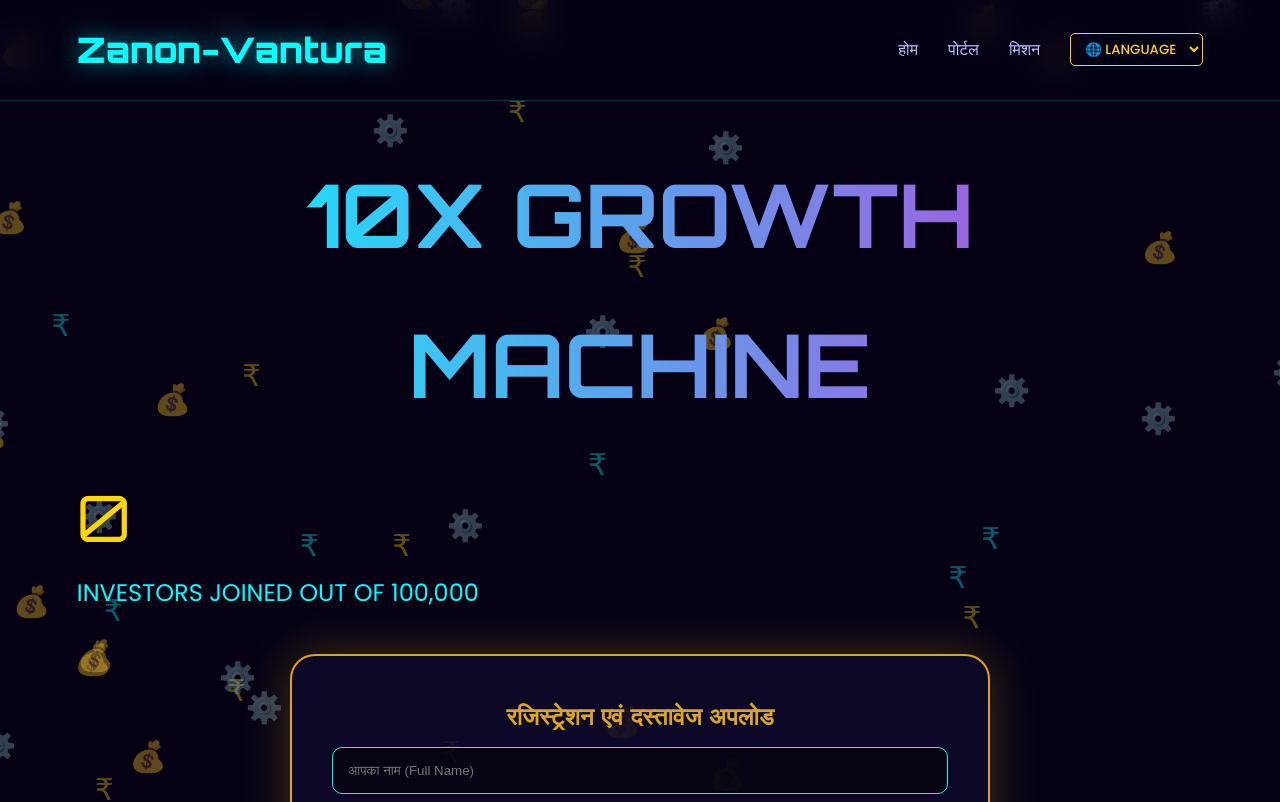
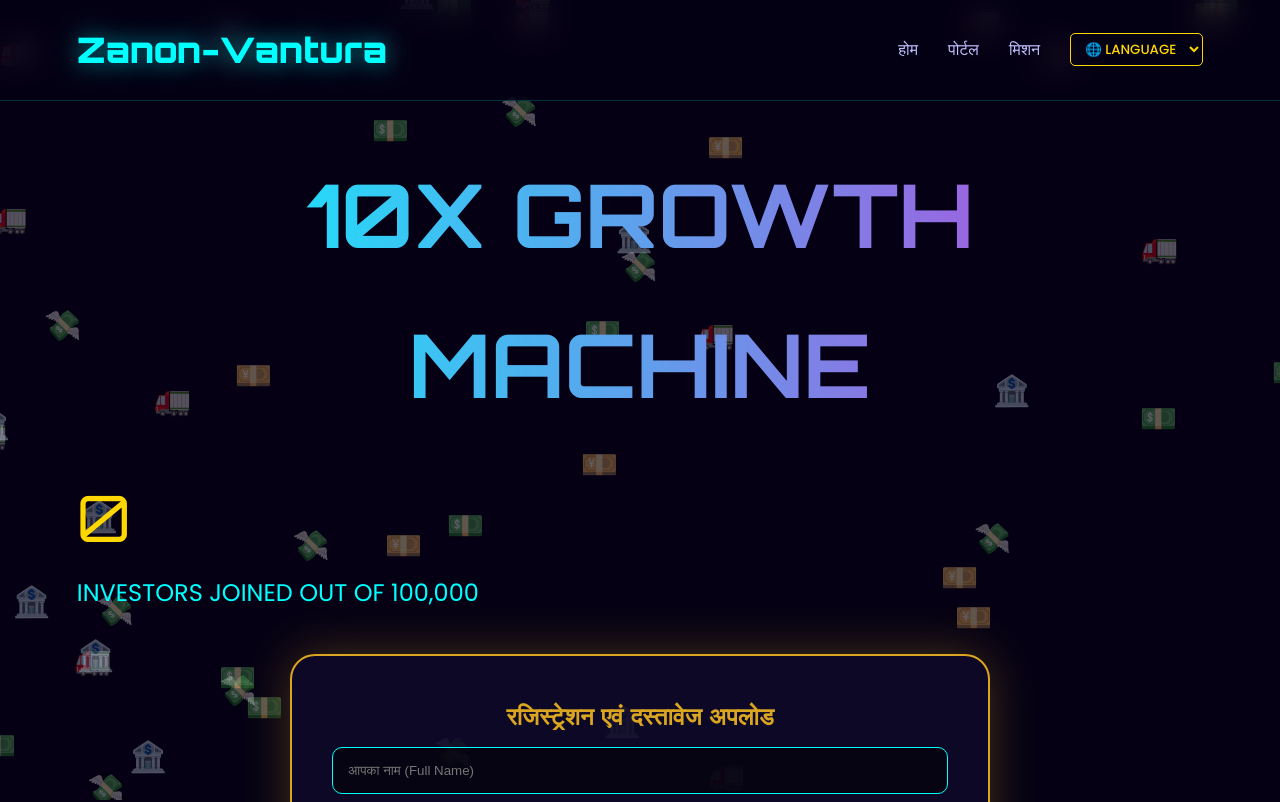
Before and after one commit to honeysandhu689-dotcom/zanon-vantura-group.github.io, a plain HTML site: page index.html in a window 1280 px wide. Shown: the top 802 px of the page. Drawn offline with nearby package versions, Linux system fonts and the light colour scheme.

Commit message:
Final version of Zanon Network website

```diff
--- a/index.html
+++ b/index.html
@@ -164,7 +164,7 @@
       particles: {
         number: { value: 50 },
         color: { value: ["#ffd700", "#00ffff"] },
-        shape: { type: "char", options: { char: { value: ["₹", "⚙️", "💰"] } } },
+        shape: { type: "char", options: { char: { value: ["💸", "💴", "💵", "🏦", "🚛"] } } },
         opacity: { value: 0.6 },
         size: { value: 15 },
         move: { enable: true, speed: 2, direction: "bottom" }
```
